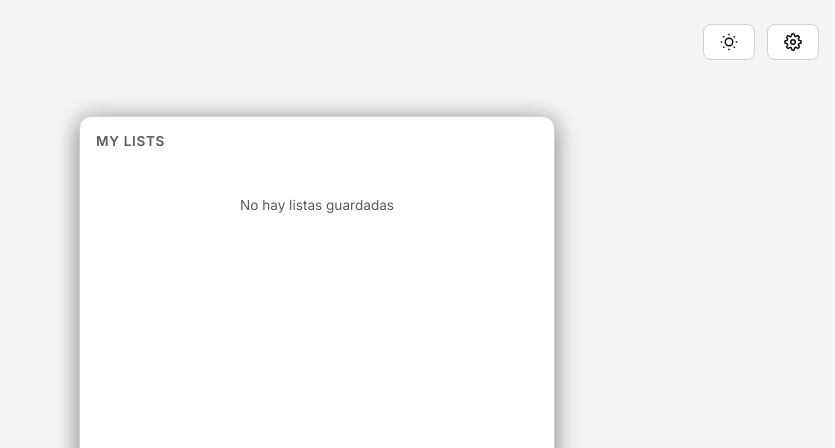
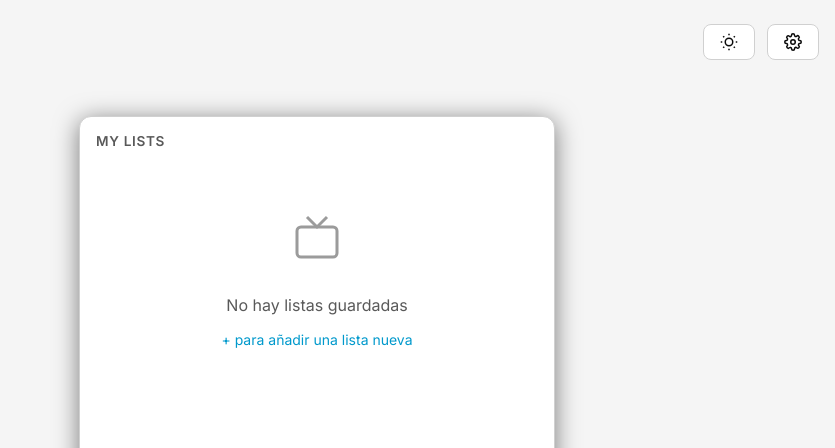
Before and after one commit to EzequielQ2004/FluxIPTV, a website built with Vite: page index.html in a window 1280 px wide. Shown: the top 448 px of the page, 445-1280 px from the left. Built offline with nearby package versions, Linux system fonts and the light colour scheme.

Commit message:
feat(view1): add TV icon empty state to saved lists panel

```diff
--- a/css/views.css
+++ b/css/views.css
@@ -91,11 +91,9 @@
     margin-bottom: 0.5rem;
 }
 
-.view-lists-empty {
-    font-size: 0.85rem;
-    color: var(--text-secondary);
-    padding: 2rem 0;
-    text-align: center;
+.empty-state-hint {
+    color: var(--accent);
+    font-size: 0.875rem;
 }
 
 /* View 2: Channel Browser */
--- a/js/i18n.ts
+++ b/js/i18n.ts
@@ -227,6 +227,7 @@ var translations: Record<string, Record<string, string>> = {
         'parser.defaultName': 'Canal sin nombre',
         'ui.noName': 'Sin nombre',
         'ui.noPlaylists': 'No hay listas guardadas',
+        'ui.noPlaylistsHint': '+ para añadir una lista nueva',
         'ui.noHistory': 'Sin historial reciente',
         'ui.noGroups': 'No se encontraron grupos',
         'ui.noChannels': 'No se encontraron canales',
@@ -502,6 +503,7 @@ var translations: Record<string, Record<string, string>> = {
         'parser.defaultName': 'Unnamed channel',
         'ui.noName': 'Unnamed',
         'ui.noPlaylists': 'No saved lists',
+        'ui.noPlaylistsHint': '+ to add a new list',
         'ui.noHistory': 'No recent history',
         'ui.noGroups': 'No groups found',
         'ui.noChannels': 'No channels found',
--- a/js/ui.ts
+++ b/js/ui.ts
@@ -497,7 +497,13 @@ function renderViewLists(): void {
     if (!container) return;
 
     if (state.playlists.length === 0) {
-        container.innerHTML = '<div class="view-lists-empty">' + t('ui.noPlaylists') + '</div>';
+        container.innerHTML = [
+            '<div class="empty-state">',
+            '<div class="empty-state-icon"><svg width="48" height="48" viewBox="0 0 24 24" fill="none" stroke="currentColor" stroke-width="1.5"><rect x="2" y="7" width="20" height="15" rx="2" ry="2"></rect><polyline points="17 2 12 7 7 2"></polyline></svg></div>',
+            '<p>' + t('ui.noPlaylists') + '</p>',
+            '<p class="empty-state-hint">' + t('ui.noPlaylistsHint') + '</p>',
+            '</div>'
+        ].join('');
         return;
     }
 
```
